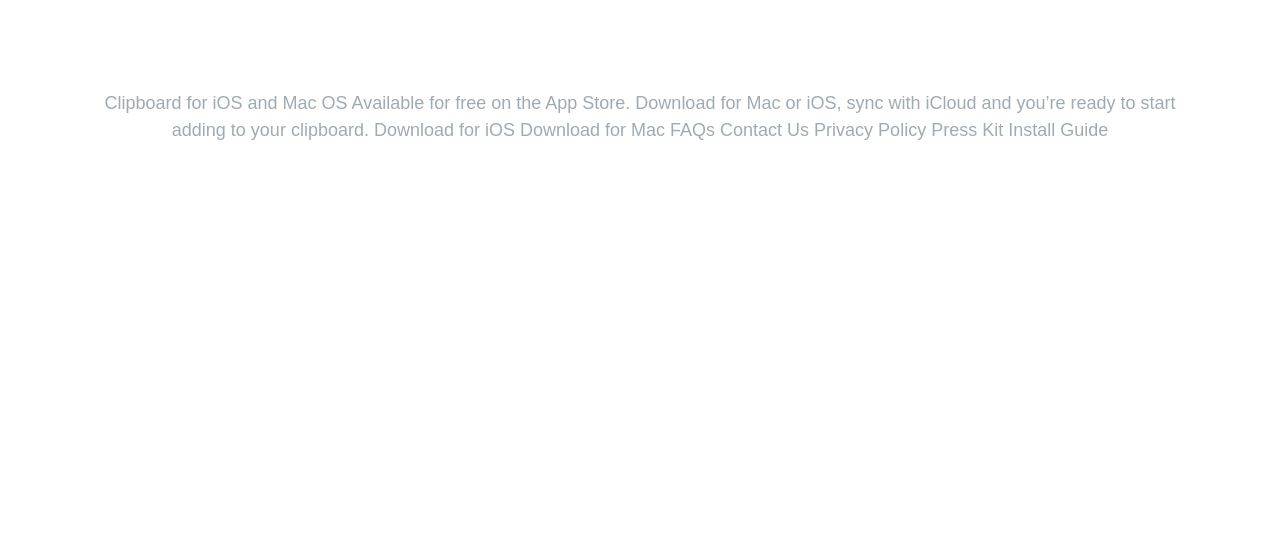
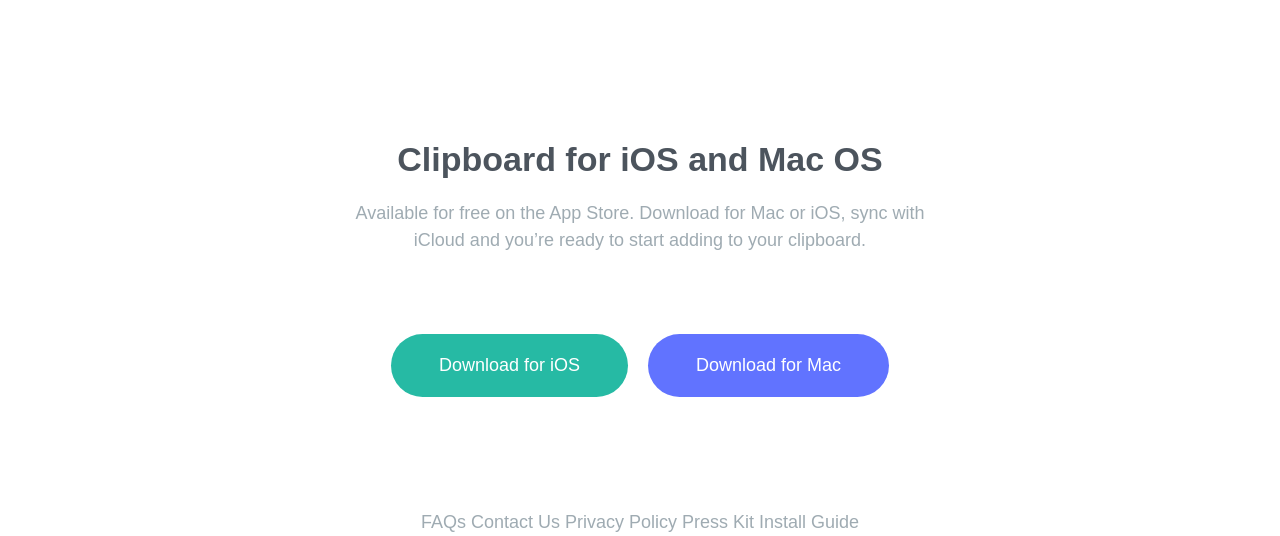
Before and after one commit to devPauloski/clipboard-landing-page, a website: page index.html in a window 1280 px wide. Shown: the part 3129-3665 px from the top of the page. Before the commit the page ends 3273 px from the top, so only its background shows below. Drawn offline with Linux system fonts and the light colour scheme; a web font is replaced by a local one.

Commit message:
Made changes

```diff
--- a/index.html
+++ b/index.html
@@ -65,7 +65,7 @@
           </div>
         </div>
       </section>
-      <section>
+      <section class="mb-40">
         <div class="max-w-[30rem] md:max-w-[69.375rem] mx-auto w-[90%] text-center">
           <h2 class="text-22-34 text-gray-700 font-semibold leading-tight max-w-[18ch] md:max-w-none mx-auto mb-5">Supercharge your workflow</h2>
           <p class="max-w-[60ch] mx-auto mb-16 md:mb-20">We’ve got the tools to boost your productivity.</p>
@@ -95,16 +95,26 @@
           </div>
         </div>
       </section>
+      <section class="max-w-[30rem] md:max-w-[69.375rem] mx-auto w-[90%] text-center">
+        <h2 class="text-22-34 text-gray-700 font-semibold leading-tight max-w-[18ch] md:max-w-none mx-auto mb-5">Clipboard for iOS and Mac OS</h2>
+        <p class="max-w-[60ch] mx-auto mb-16 md:mb-20">
+          Available for free on the App Store. Download for Mac or iOS, sync with iCloud
+          and you’re ready to start adding to your clipboard.
+        </p>
+        <div class="flex flex-col md:flex-row gap-5 justify-center mx-auto w-[90%]">
+          <button class="inline-flex items-center justify-center px-12 py-5 leading-tight text-white bg-green-500 rounded-full cursor-pointer">Download for iOS</button>
+          <button class="inline-flex items-center justify-center px-12 py-5 leading-tight text-white bg-blue-100 rounded-full cursor-pointer">Download for Mac</button>
+        </div>
+      </section>
     </main>
     <footer>
       <div class="max-w-[30rem] md:max-w-[69.375rem] mx-auto w-[90%] text-center">
-        Clipboard for iOS and Mac OS
 
-    Available for free on the App Store. Download for Mac or iOS, sync with iCloud
-    and you’re ready to start adding to your clipboard.
 
-    Download for iOS
-    Download for Mac
+
+
+
+
 
     FAQs
     Contact Us
```
Also changed, not shown: output.css.
